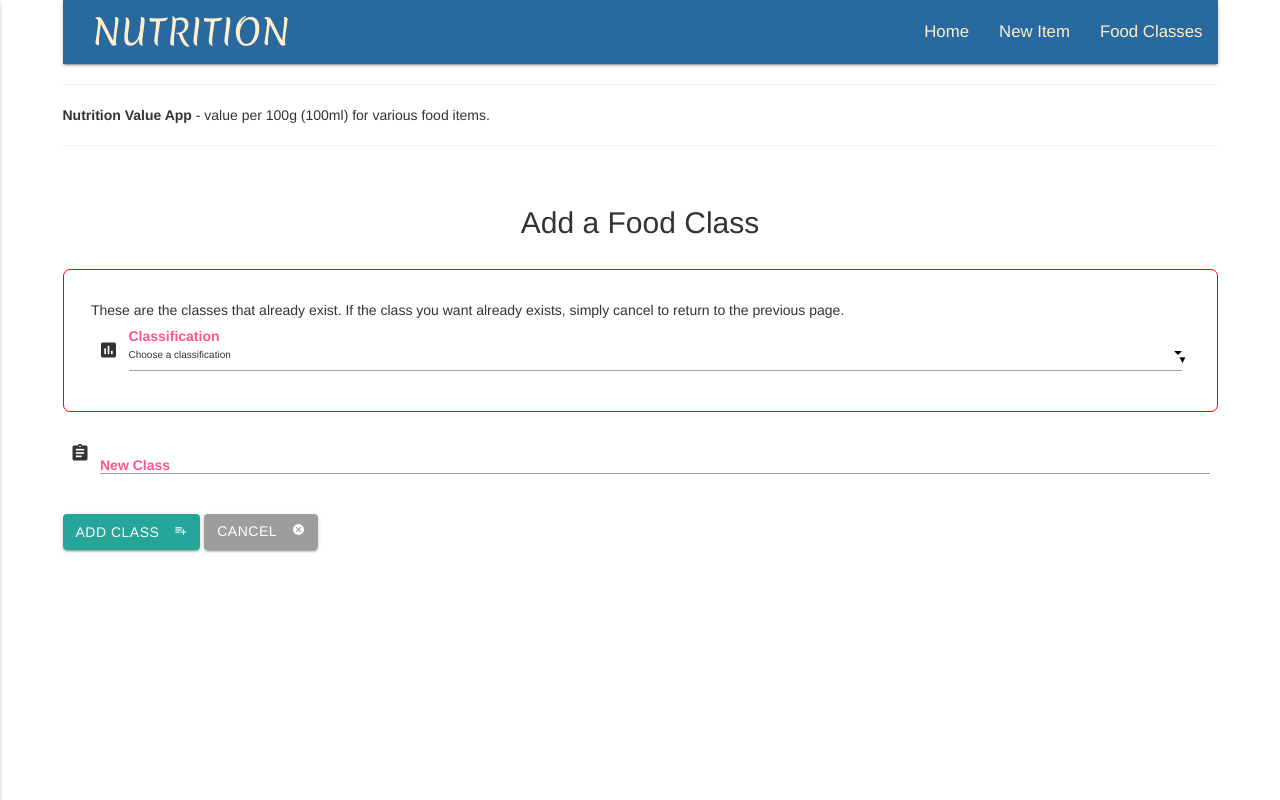
After one commit to abonello/food_nutrition, a Flask app: page /add_class in a window 1280 px wide. The commit adds this page. Run offline with Flask 2, Linux system fonts and the light colour scheme; data that the repository does not hold is empty; some libraries are stand-ins or nearby versions.

Commit message:
Implement Add class.

```diff
--- a/run.py
+++ b/run.py
@@ -103,6 +103,7 @@ def get_food_items():
 @app.route("/add_food_item")
 def add_food_item():
     return render_template("addfooditem.html", classification=mongo.db.classification.find())
+    # return render_template("addfooditem.html", classification=mongo.db.classification.find(), cameFrom="add_food_item")
 
 
 @app.route("/insert_food_item", methods=["POST"])
@@ -133,12 +134,35 @@ def delete_food_item(food_item_id):
 @app.route("/get_classification")
 def get_classification():
     return render_template("classification.html", classification=mongo.db.classification.find())
+    # return render_template("classification.html", classification=mongo.db.classification.find(), cameFrom="get_classification")
 
 @app.route("/delete_class/<class_id>")
 def delete_class(class_id):
     mongo.db.classification.remove({"_id": ObjectId(class_id)})
     return redirect(url_for('get_classification'))
 
+@app.route("/add_class/<cameFrom>")
+@app.route("/add_class")
+def add_class(cameFrom=""): # I want to check that class does not exist
+    return render_template("addclass.html", classification=mongo.db.classification.find(), cameFrom=cameFrom)
+    # return render_template("addcategory.html")
+
+
+@app.route("/insert_class", methods=['POST'])
+def insert_class():
+    classification = mongo.db.classification
+    data = request.form.to_dict()
+    del data["action"]
+    # classification.find().forEach(function(e) { print(e)})
+    for food_class in classification.find():
+        # print(food_class['class'])
+        if data['class'].lower() == food_class['class'].lower():
+            return render_template("addclass.html", classification=mongo.db.classification.find(), entry=data['class'])
+        else:
+            data['class'] = data['class'].capitalize()
+            classification.insert_one(data)
+            return redirect(url_for("get_classification"))
+
 
 if __name__ == '__main__':
     # app.run(host=os.getenv('IP'), port=int(os.getenv('PORT', 8080)), debug=True)
--- a/static/css/style.css
+++ b/static/css/style.css
@@ -308,3 +308,24 @@ a.button-collapse i:hover {
         font-size: 1em;
     }
 }
+
+.framed {
+    border: 1px solid red;
+    border-radius: 7px;
+    padding: 20px;
+}
+
+.framed .row {
+    margin: 30px 20px 20px 20px;
+}
+
+.row .warning {
+    color: red;
+    text-align: center;
+    font-size: 2em;
+    /* padding: 30px 10px; */
+    margin: 30px 10px;
+    margin-top: 50px;
+    display: inline-block;
+    border: 1px solid black;
+}
--- /dev/null
+++ b/templates/addclass.html
@@ -0,0 +1,75 @@
+{% extends "base.html" %}
+{% block content %}
+
+    <div class="row"> <!-- Heading for Accordion -->
+        <div class="col-md-12">
+            <div class="section-title text-center">
+                <h2>Add a Food Class</h2>
+                <span></span>
+                <!-- <p>The following is a list of food classifications in this data set.</p> -->
+            </div>
+        </div>
+    </div>
+
+
+
+
+
+
+    <div class="row">
+        <form action="" method="" class="col s12 framed">
+            <div class="row">
+                <p>These are the classes that already exist. If the class you want already exists, simply cancel to return to the previous page.</p>
+                <div class="input-field col s12">
+                    <i class="material-icons prefix">poll</i>
+                    <select id="classification" name="classification_checking">
+                        <option value="" disabled selected>Choose a classification</option>
+                        {% for class in classification %}
+                            <option value="{{ class.class }}">{{ class.class }}</option>
+                        {% endfor %}
+                    </select>
+                    <label>Classification </label>
+                </div>
+            </div>
+        </form>
+
+        <div class="row">
+            <div class="col col-sm-12">
+
+                {% if entry %}
+                    <p class="warning">Class {{ entry }} already exist. Did you mean to add a different class?</p>
+                {% endif %}
+            </div>
+        </div>
+
+        <form action="{{ url_for('insert_class') }}" method="POST" class="col s12">
+
+
+            <div class="row">
+                <div class="input-field col s12">
+                    <i class="material-icons prefix">assignment</i>
+                    <input id="class_name" name="class" type="text" class="validate">
+                    <label for="class_name">New Class</label>
+                </div>
+            </div>
+
+
+
+            <div class="row">
+                <button class="btn waves-effect waves-light" type="submit" name="action">Add Class
+                    <i class="material-icons right">playlist_add</i>
+                </button>
+                <a href="
+                    {% if cameFrom == 'add_food_item' %}
+                        {{ url_for('add_food_item') }}
+                    {% elif cameFrom == 'get_classification' %}
+                        {{ url_for('get_classification') }}
+                    {% endif %}
+                " class="btn waves-effect waves-light grey">
+                    <i class="material-icons right">cancel</i>Cancel
+                </a>
+            </div>
+        </form>
+    </div>
+
+{% endblock %}
--- a/templates/addfooditem.html
+++ b/templates/addfooditem.html
@@ -13,7 +13,9 @@
     <div class="row">
             <form action="{{ url_for('insert_food_item') }}" method="POST" class="col s12">
                 <div class="row">
-                    <span id="linkToClassCreate">If class does not exist create one <a href="{{ url_for('get_food_items') }}">here</a>.</span>
+
+                    <span id="linkToClassCreate">If class does not exist create one <a href="{{ url_for('add_class', cameFrom='add_food_item') }}">here</a>.</span>
+
                     <div class="input-field col s12">
                         <i class="material-icons prefix">poll</i>
                         <select id="classification" name="classification">
```
Also changed, not shown: templates/classification.html (+6 -78 lines).
